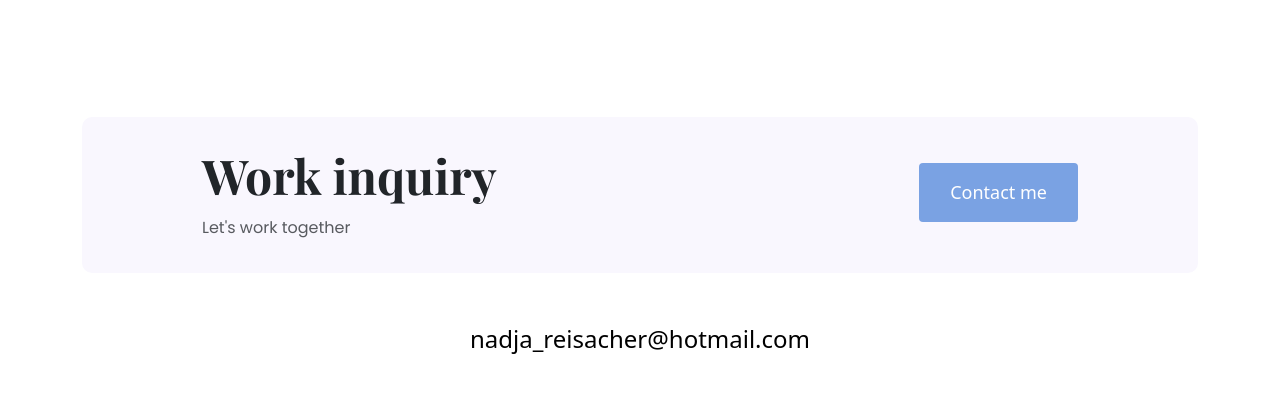
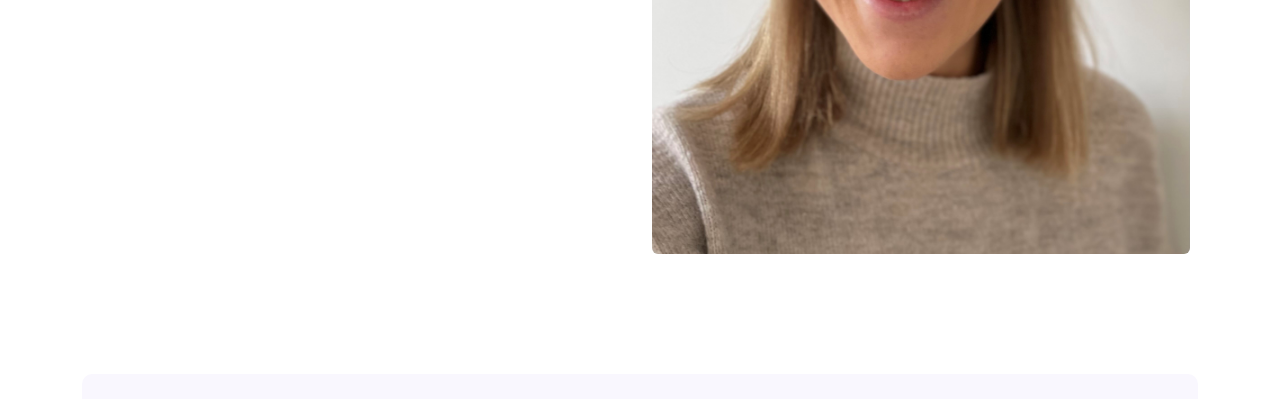
Before and after one commit to nadi-hub/portfolio-project, a plain HTML site: page about.html in a window 1280 px wide. Shown: the part 685-1084 px from the top of the page. Drawn offline with nearby package versions, Linux system fonts and the light colour scheme; a web font is replaced by a local one.

Commit message:
updated my picture

```diff
--- a/about.html
+++ b/about.html
@@ -79,7 +79,7 @@
         </div>
         <div class="col-lg-6">
           <img
-            src="images/girl.png"
+            src="images/123.jpg"
             class="img-fluid rounded"
             alt="Picture Girl"
           />
```
Also changed, not shown: images/123.jpg (added).
